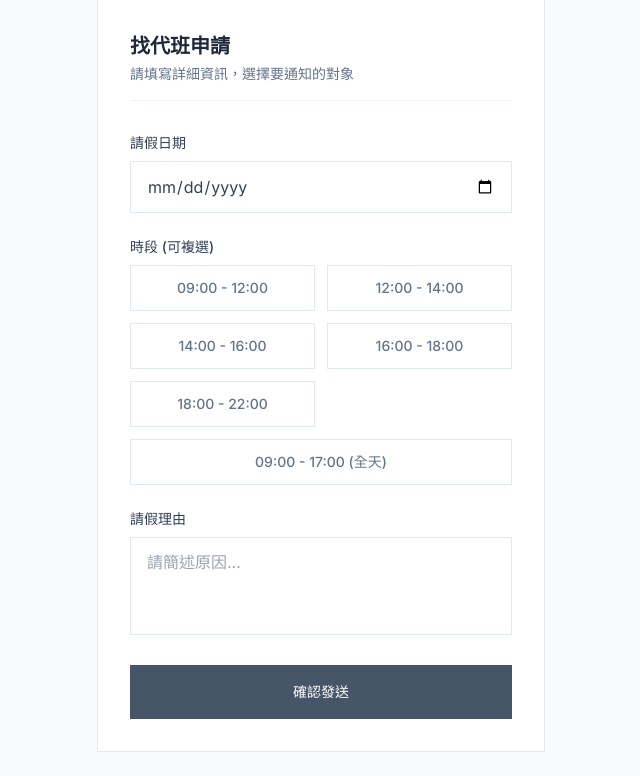
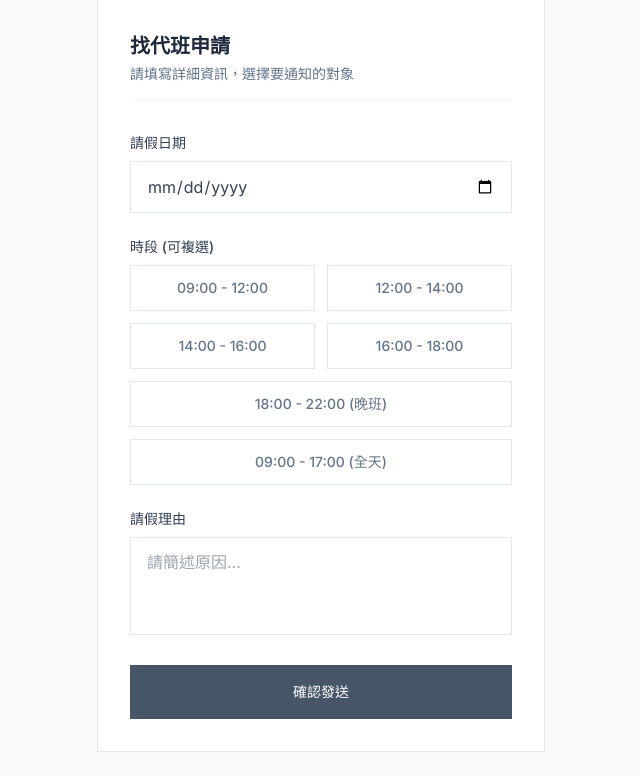
Before and after one commit to Nody-Peng/line-bot-shift-manager, a FastAPI app: page /liff in a window 1280 px wide. Shown: the part 25-801 px from the top of the page, without its empty margins (319-959 px from the left). Run offline with FastAPI, Linux system fonts and the light colour scheme; some libraries are stand-ins or nearby versions.

Commit message:
doc: 修改找代班UI介面

```diff
--- a/templates/liff_form.html
+++ b/templates/liff_form.html
@@ -50,10 +50,6 @@
                         <input type="checkbox" name="time_slot" value="09:00 - 12:00" class="peer hidden">
                         <div class="cursor-pointer text-center py-3 border border-slate-200 peer-checked:border-slate-600 peer-checked:bg-slate-600 peer-checked:text-white transition-all text-sm font-medium text-slate-500">09:00 - 12:00</div>
                     </label>
-                    <label class="relative hidden" id="slot-0830-1200">
-                        <input type="checkbox" name="time_slot" value="08:30 - 12:00" class="peer hidden">
-                        <div class="cursor-pointer text-center py-3 border border-slate-200 peer-checked:border-slate-600 peer-checked:bg-slate-600 peer-checked:text-white transition-all text-sm font-medium text-slate-500">08:30 - 12:00</div>
-                    </label>
                     <label class="relative">
                         <input type="checkbox" name="time_slot" value="12:00 - 14:00" class="peer hidden">
                         <div class="cursor-pointer text-center py-3 border border-slate-200 peer-checked:border-slate-600 peer-checked:bg-slate-600 peer-checked:text-white transition-all text-sm font-medium text-slate-500">12:00 - 14:00</div>
@@ -66,9 +62,13 @@
                         <input type="checkbox" name="time_slot" value="16:00 - 18:00" class="peer hidden">
                         <div class="cursor-pointer text-center py-3 border border-slate-200 peer-checked:border-slate-600 peer-checked:bg-slate-600 peer-checked:text-white transition-all text-sm font-medium text-slate-500">16:00 - 18:00</div>
                     </label>
-                    <label class="relative">
+                    <label class="relative hidden col-span-2" id="slot-0830-1200">
+                        <input type="checkbox" name="time_slot" value="08:30 - 12:00" class="peer hidden">
+                        <div class="cursor-pointer text-center py-3 border border-slate-200 peer-checked:border-slate-600 peer-checked:bg-slate-600 peer-checked:text-white transition-all text-sm font-medium text-slate-500">08:30 - 12:00 (早班)</div>
+                    </label>
+                    <label class="relative col-span-2">
                         <input type="checkbox" name="time_slot" value="18:00 - 22:00" class="peer hidden">
-                        <div class="cursor-pointer text-center py-3 border border-slate-200 peer-checked:border-slate-600 peer-checked:bg-slate-600 peer-checked:text-white transition-all text-sm font-medium text-slate-500">18:00 - 22:00</div>
+                        <div class="cursor-pointer text-center py-3 border border-slate-200 peer-checked:border-slate-600 peer-checked:bg-slate-600 peer-checked:text-white transition-all text-sm font-medium text-slate-500">18:00 - 22:00 (晚班)</div>
                     </label>
                     <label class="relative col-span-2">
                         <input type="checkbox" name="time_slot" value="09:00 - 17:00" class="peer hidden">
@@ -130,13 +130,10 @@
             if (selectedDate) {
                 const dateObj = new Date(selectedDate);
                 const isSaturday = dateObj.getDay() === 6;
-                const slot0900 = document.getElementById('slot-0900-1200');
                 const slot0830 = document.getElementById('slot-0830-1200');
                 if (isSaturday) {
-                    slot0900.classList.add('hidden');
                     slot0830.classList.remove('hidden');
                 } else {
-                    slot0900.classList.remove('hidden');
                     slot0830.classList.add('hidden');
                 }
             }
```
